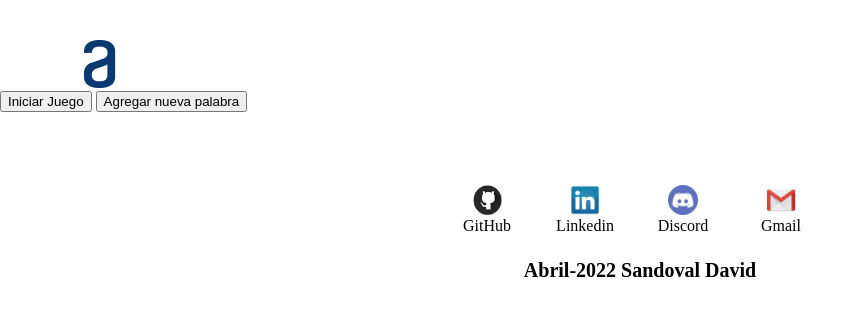
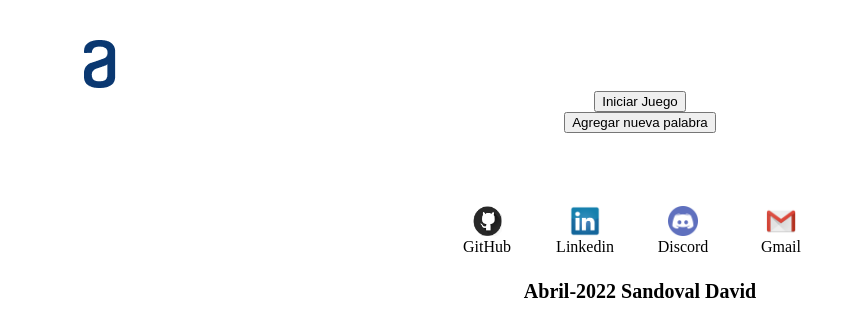
Before and after one commit to sandovaldavid/Challenge-02--Juego-Ahorcados, a plain HTML site: page index.html in a window 1280 px wide. Shown: the whole page, without its empty margins (0-863 px from the left). Drawn offline with Linux system fonts and the light colour scheme.

Commit message:
width definido y botones centrados

```diff
--- a/css/style.css
+++ b/css/style.css
@@ -1,5 +1,14 @@
 header{
     margin: 40px 0 0 40px;
+}
+main{
+    width: 940px;
+    height: auto;
+    margin: auto;
+}
+.botones{
+    display: block;
+    margin: 0 auto;
 }
 .datos {
     width: 400px;
```
